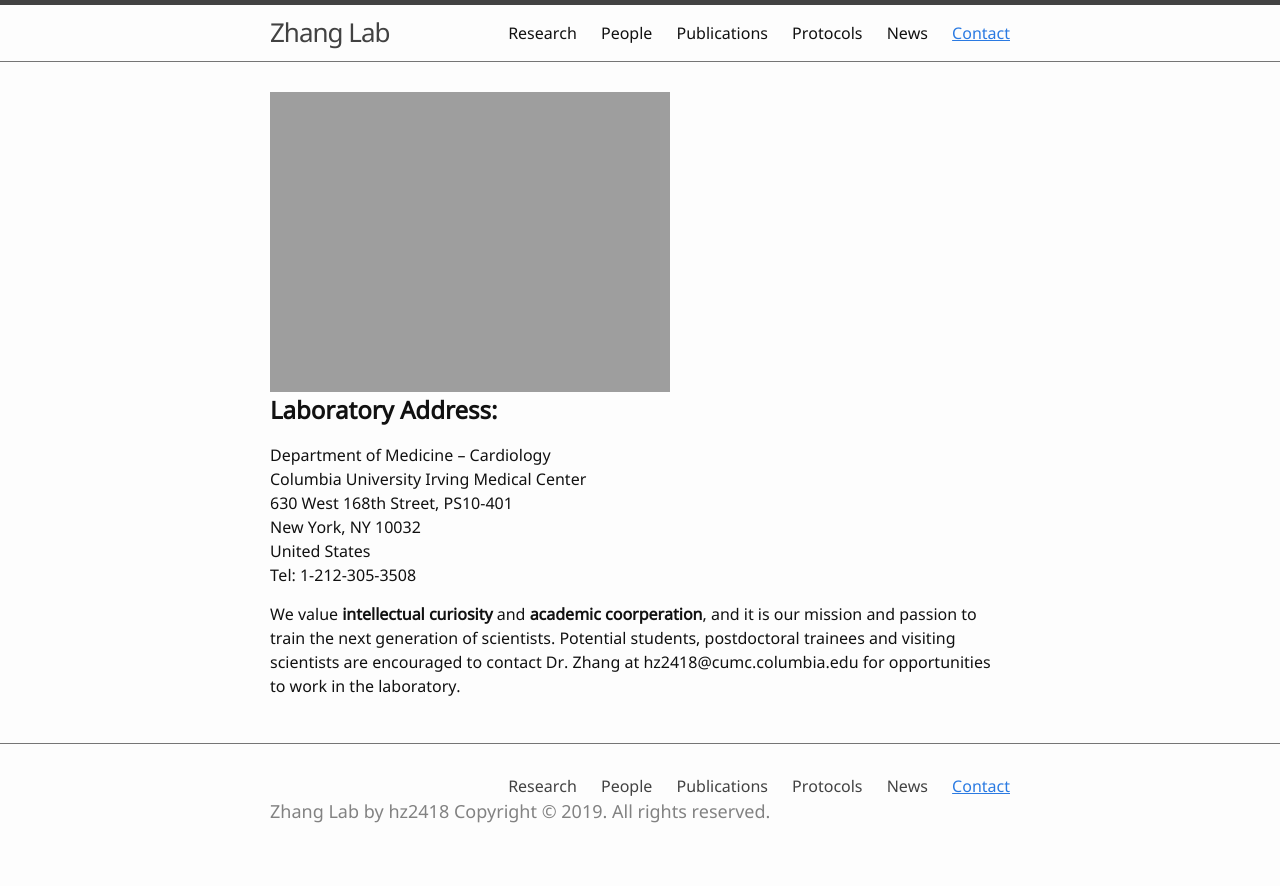
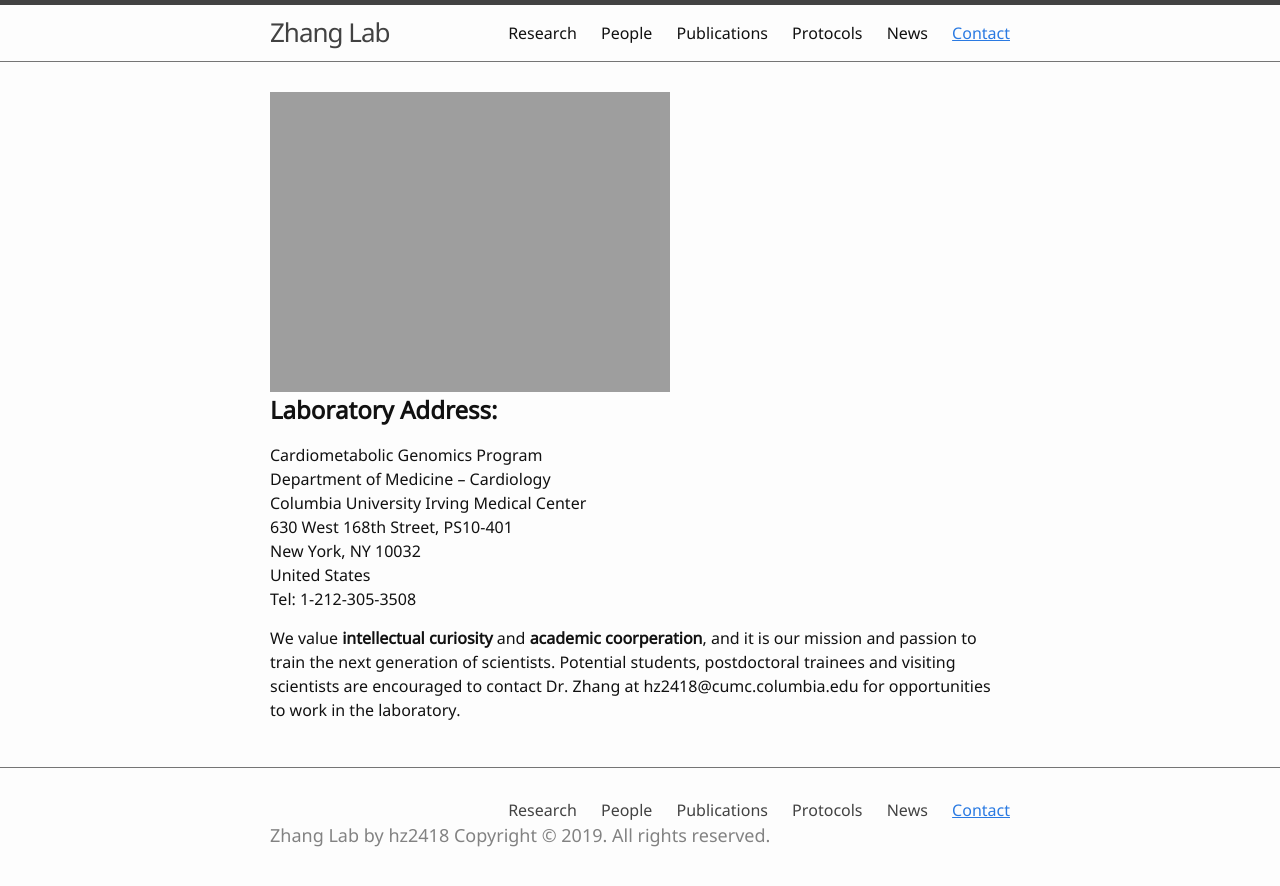
Before and after one commit to hanruizhang/zhanglab, a Jekyll site: the page built from 6_Contact.md, in a window 1280 px wide. Shown: the top 886 px of the page. Built offline with Jekyll 4.4.1, drawn with Linux system fonts in a browser that asks for light colours.

Commit message:
Update 6_Contact.md

```diff
--- a/6_Contact.md
+++ b/6_Contact.md
@@ -8,6 +8,7 @@ nav: true
 
 ## **Laboratory Address:**
 
+Cardiometabolic Genomics Program
 Department of Medicine – Cardiology
 Columbia University Irving Medical Center
 630 West 168th Street, PS10-401
```
